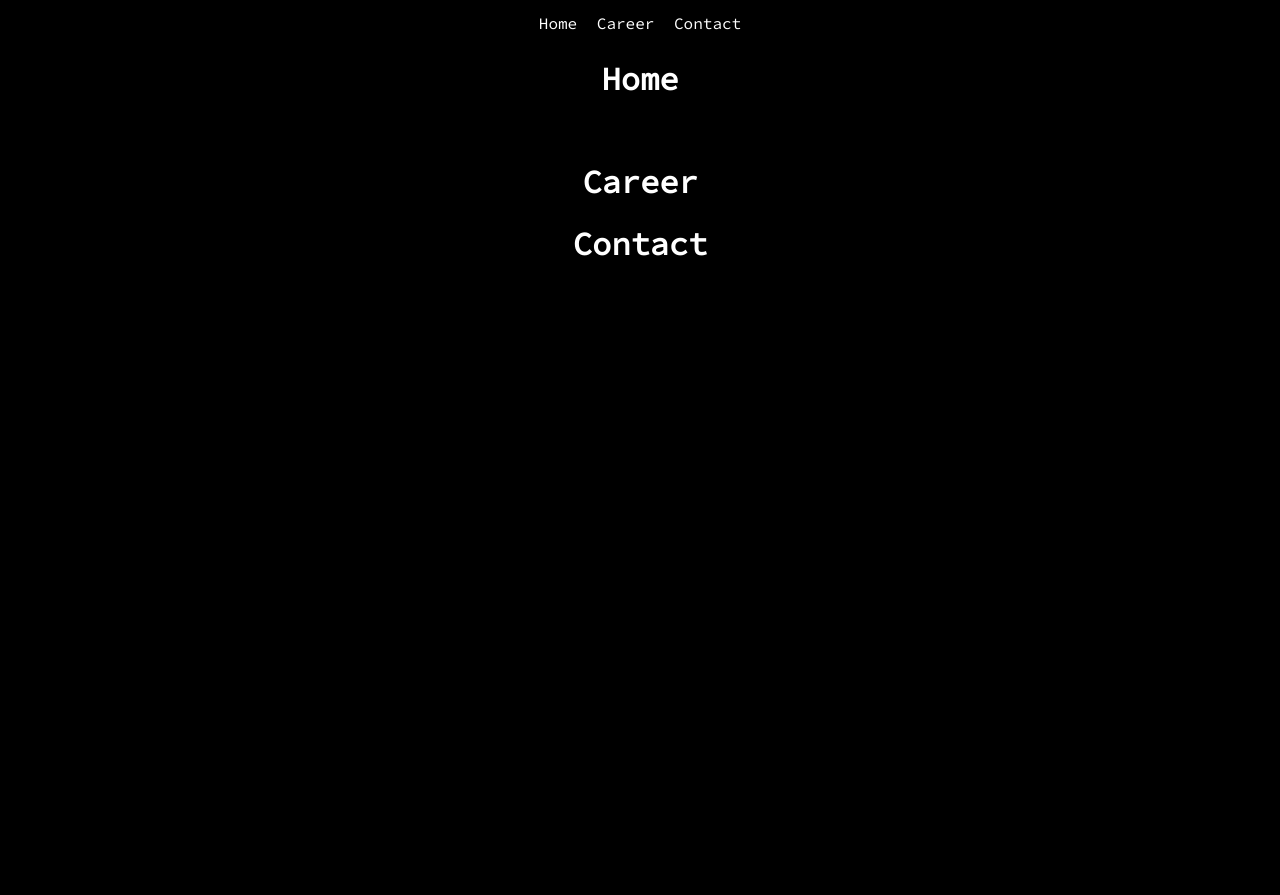
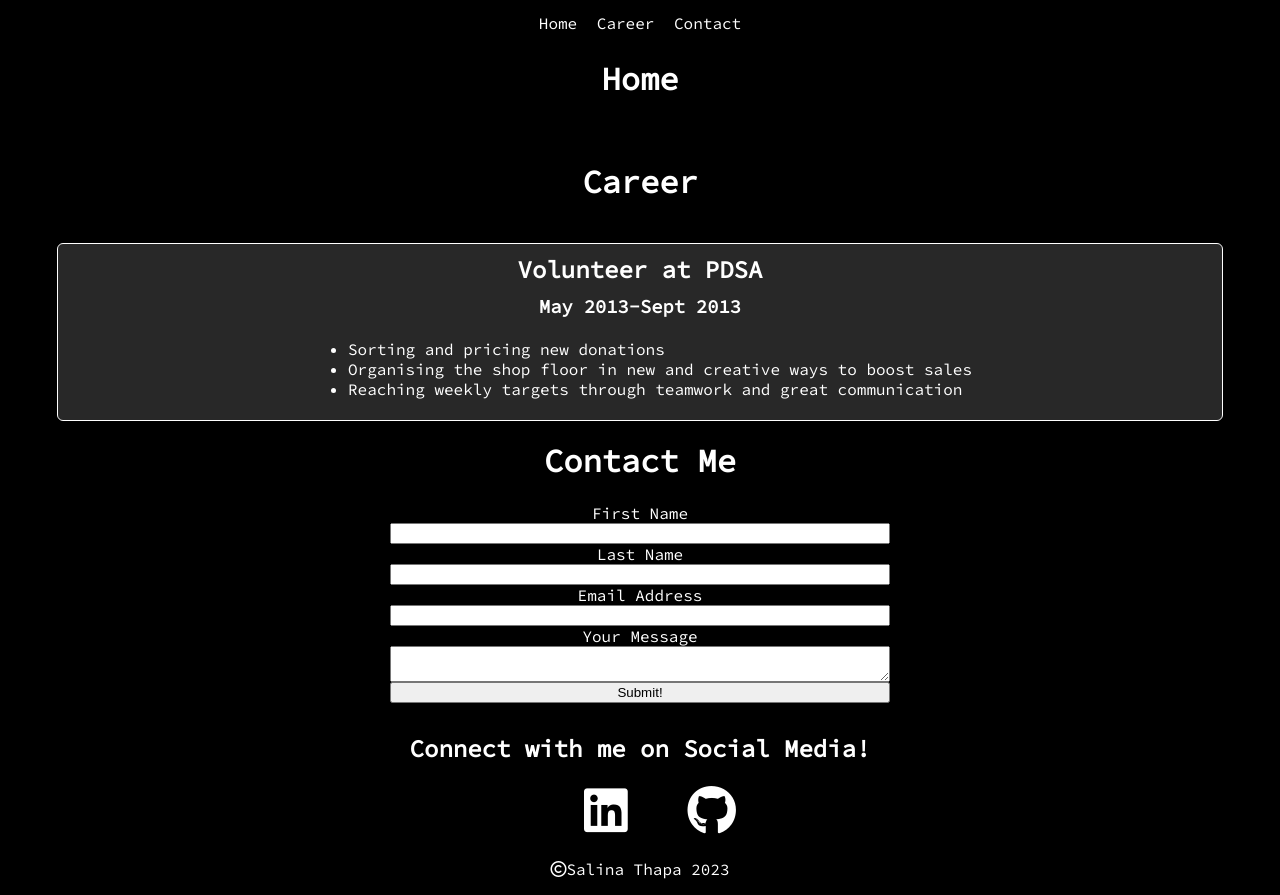
Before and after one commit to salinathapa/ci-portfolio-1, a plain HTML site: page index.html in a window 1280 px wide. Before the commit the page ends 800 px from the top, so only its background shows below. Drawn offline with Linux system fonts and the light colour scheme.

Commit message:
career and contact css

```diff
--- /dev/null
+++ b/Assets/CSS/style.css
@@ -0,0 +1,65 @@
+@import url('https://fonts.googleapis.com/css2?family=Source+Code+Pro&display=swap');
+
+body{
+    background-color: black;
+    color: white;
+    text-align: center;
+    font-family: 'Source Code Pro', monospace;
+}
+
+h2,h3 {
+    margin: 5px;
+}
+
+nav ul{
+    list-style: none;
+    text-align: center;
+    padding: 0;
+    margin: 0;
+}
+
+nav li{
+    display: inline-block;
+    margin: 5px;
+}
+
+nav a{
+    text-decoration: none;
+    color: white;
+}
+
+.card{
+    display: flex;
+    align-items: center;
+    text-align: left;
+    flex-direction: column;
+    outline: 1px white solid;
+    padding: 5px;
+    border-radius: 5px;
+    margin-left: 50px;
+    margin-right: 50px;
+    background-color: rgb(40,40,40);
+}
+
+#contact{
+    display: flex;
+    align-items: center;
+    flex-direction: column;
+}
+
+.form {
+    flex-direction: column;
+    width: 500px;
+    display: flex;
+    margin-bottom: 25px;
+}
+
+.socials {
+    list-style: none;
+}
+
+.socials li{
+    display: inline-block;
+    margin: 0px 25px;
+    font-size: 50px;
+}
--- a/CSS/style.css
+++ /dev/null
@@ -1,25 +0,0 @@
-@import url('https://fonts.googleapis.com/css2?family=Source+Code+Pro&display=swap');
-
-body{
-    background-color: black;
-    color: white;
-    text-align: center;
-    font-family: 'Source Code Pro', monospace;
-}
-
-nav ul{
-    list-style: none;
-    text-align: center;
-    padding: 0;
-    margin: 0;
-}
-
-nav li{
-    display: inline-block;
-    margin: 5px;
-}
-
-nav a{
-    text-decoration: none;
-    color: white;
-}
--- a/index.html
+++ b/index.html
@@ -7,8 +7,8 @@
     <meta name="description" content="An online portfolio for Salina Thapa">
     <title>Salina Thapa</title>
 
-    <link rel="stylesheet" href="CSS/style.css">
-
+    <link rel="stylesheet" href="Assets/CSS/style.css">
+    <script src="https://kit.fontawesome.com/2d69e80447.js" crossorigin="anonymous"></script>
 </head>
 <body>
     <nav>
@@ -30,9 +30,54 @@
     </div>
     <div id="career">
         <h1>Career</h1>
+        <br>
+        <div class="card">
+            <h2>Volunteer at PDSA</h2>
+            <h3>May 2013-Sept 2013</h3>
+            <ul>
+                <li>
+                    Sorting and pricing new donations
+                </li>
+                <li>
+                    Organising the shop floor in new and creative ways to boost sales
+                </li>
+                <li>
+                    Reaching weekly targets through teamwork and great communication
+                </li>
+            </ul>
+        </div>
     </div>
     <div id="contact">
-        <h1>Contact</h1>
+        <h1>Contact Me</h1>
+            <form action="thank-you.html" class="form">
+                <label for="fname" class="textid">First Name</label>
+                <input type="text" id="fname" name="first_name" required class="text-input">
+                <label for="lname" class="textid">Last Name</label>
+                <input type="text" id="lname" name="last_name" required class="text-input">
+                <label for="email" class="textid">Email Address</label>
+                <input type="email" id="email" name="email_address" required class="text-input">
+                <label for="textarea" class="textid">Your Message</label>
+                <textarea name="textarea" id="textarea" required></textarea>
+                <input type="submit" value="Submit!" class="submit-button">
+            </form>
     </div>
+    <footer>
+        <h2>Connect with me on Social Media!</h2>
+            <ul class="socials">
+                <li>
+                    <a href="https://www.linkedin.com/in/salinathapa/" target="_blank" rel="noopener"
+                        aria-label="Find me on LinkedIn (link opens in a new tab)">
+                        <i class="fa-brands fa-linkedin" style="color: #ffffff;"></i></a>
+                </li>
+                <li>
+                    <a href="https://github.com/salinathapa" target="_blank" rel="noopener"
+                        aria-label="Find me on GitHub (link opens in a new tab)">
+                        <i class="fa-brands fa-github" style="color: #ffffff;"></i></i></a>
+                </li>
+            </ul>
+        <div class="copyright">
+            <p><i class="far fa-copyright" style="color: white;"></i>Salina Thapa 2023</p>
+        </div>
+    </footer>
 </body>
 </html>
```
